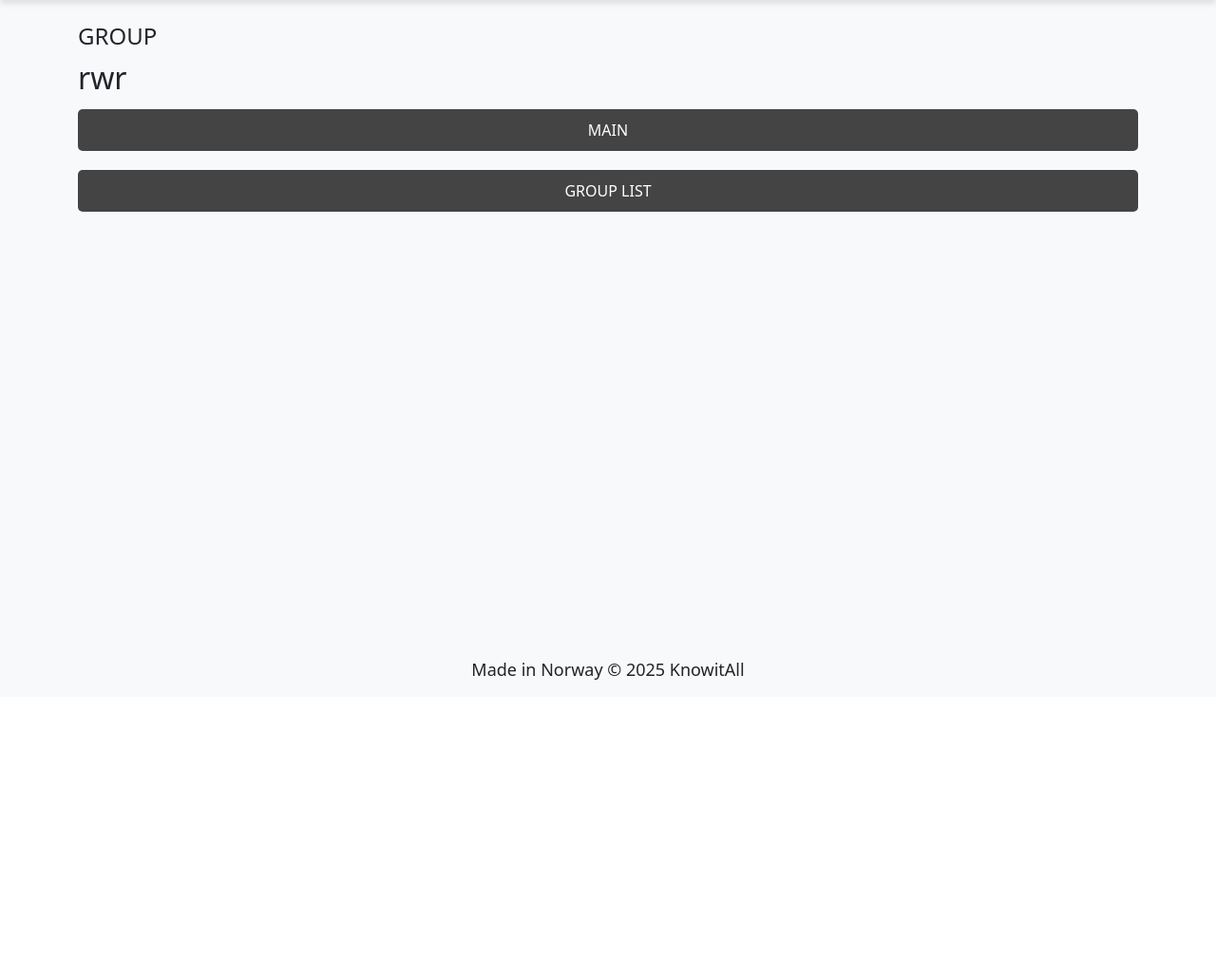
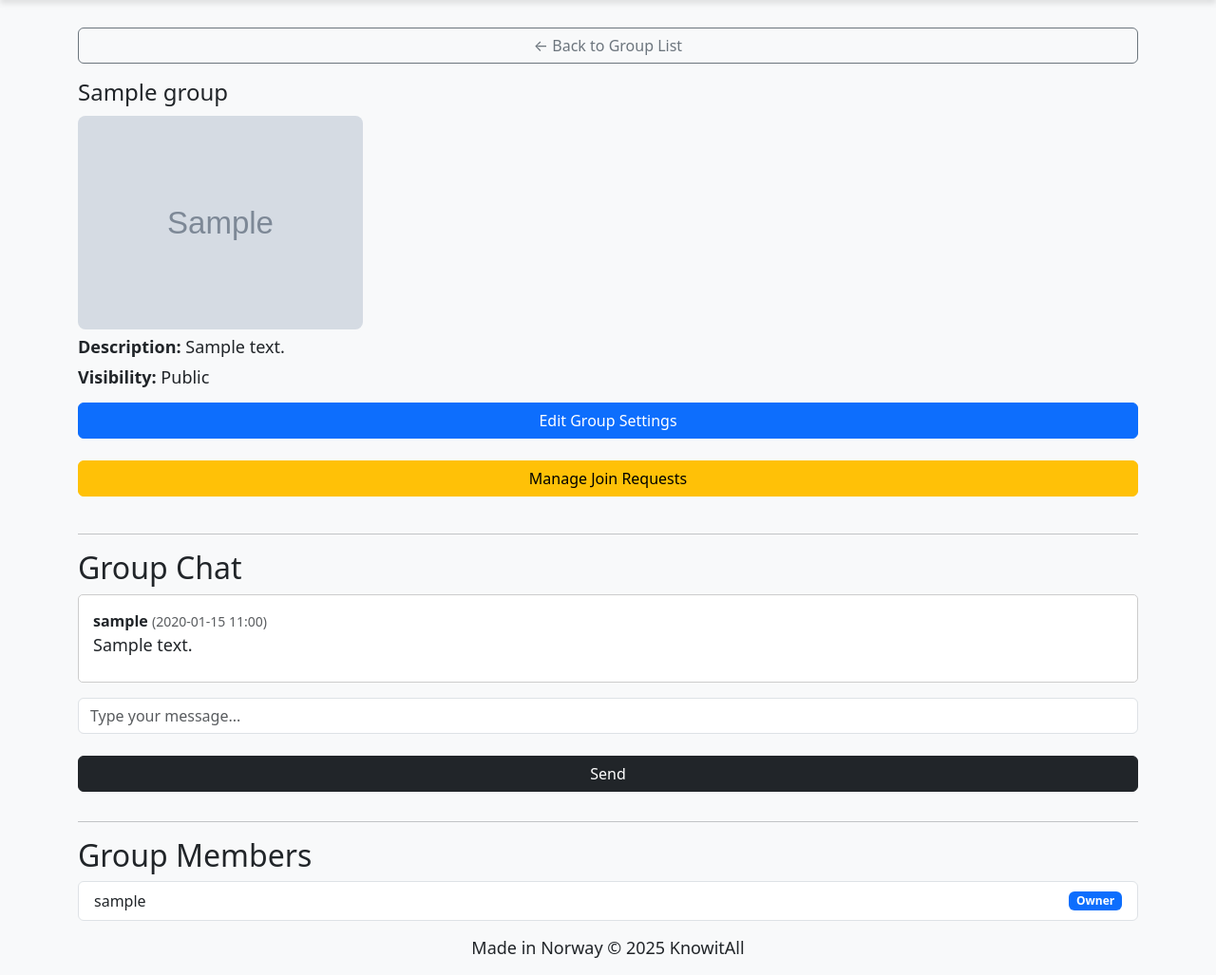
Before and after one commit to acromat1c/DTE2604, a Django app: a page that uses app/templates/programmingCourse/group.html in a window 1280 px wide. Shown: the part 66-1093 px from the top of the page at 95% size. Before the commit the page ends 782 px from the top, so only its background shows below. Run offline with Django 5.2, Linux system fonts and the light colour scheme; a user stored in the database is signed in; tables that the repository leaves empty hold one stand-in row (values such as "Sample post"); grey boxes marked "Sample" are stand-in pictures.

Commit message:
Update templates for group chat, settings, join requests, and admin controls

```diff
--- a/app/templates/programmingCourse/group.html
+++ b/app/templates/programmingCourse/group.html
@@ -1,13 +1,112 @@
 {% extends "base.html" %}
 
-{% block title %}Overview{% endblock %}
+{% block title %}{{ group.groupName }}{% endblock %}
 
 {% block content %}
 
-<h1>GROUP {{ name }}</h1>
-<h2>rwr</h2>
+<!-- Back Button -->
+<a href="{% url 'programing_course_app:groupList' %}">
+  <button class="btn btn-outline-secondary mb-3">← Back to Group List</button>
+</a>
 
-<a href="{% url "programing_course_app:main" %}"><Button>MAIN</Button></a>
-<a href="{% url "programing_course_app:groupList" %}"><Button>GROUP LIST</Button></a>
+<!-- Group Info -->
+<div class="card-box mb-4">
+  <h1>{{ group.groupName }}</h1>
+  <img src="{{ group.image.url }}" alt="Group Image" style="max-width: 300px; height: auto; border-radius: 8px;">
+  <p><strong>Description:</strong> {{ group.description|default:"No description yet." }}</p>
+  <p><strong>Visibility:</strong> {{ group.is_private|yesno:"Private,Public" }}</p>
 
+  {% if is_owner %}
+    <a href="{% url 'programing_course_app:group_settings' name=group.groupName %}">
+      <button class="btn btn-primary mt-2">Edit Group Settings</button>
+    </a>
+    <a href="{% url 'programing_course_app:manage_group_requests' name=group.groupName %}">
+      <button class="btn btn-warning mt-2">Manage Join Requests</button>
+    </a>
+  {% endif %}
+
+  <!-- Join / Leave / Request Buttons -->
+  {% if not is_member %}
+    <form method="post" class="mt-3">
+      {% csrf_token %}
+      {% if group.is_private %}
+        {% if join_requested %}
+          <p>You have already requested to join this private group.</p>
+        {% else %}
+          <button name="action" value="join" class="btn btn-warning">Request to Join</button>
+        {% endif %}
+      {% else %}
+        <button name="action" value="join" class="btn btn-success">Join Group</button>
+      {% endif %}
+    </form>
+  {% elif not is_owner %}
+    <form method="post" class="mt-3">
+      {% csrf_token %}
+      <button name="action" value="leave" class="btn btn-danger">Leave Group</button>
+    </form>
+  {% endif %}
+</div>
+
+<!-- Group Chat -->
+{% if is_member %}
+  <hr>
+  <h2 id="chat">Group Chat</h2>
+
+  <div class="chat-box mb-3" style="max-height: 300px; overflow-y: auto; background: #fff; padding: 15px; border: 1px solid #ccc; border-radius: 5px;">
+    {% for msg in messages %}
+      <div style="margin-bottom: 10px;">
+        <strong>{{ msg.user.username }}</strong>
+        <small class="text-muted">({{ msg.created_at|date:"Y-m-d H:i" }})</small>
+        <p style="margin: 0;">{{ msg.message }}</p>
+      </div>
+    {% empty %}
+      <p>No messages yet.</p>
+    {% endfor %}
+  </div>
+
+  <form method="post">
+    {% csrf_token %}
+    <input type="text" name="message" class="form-control" placeholder="Type your message..." required>
+    <button type="submit" class="btn btn-dark mt-2">Send</button>
+  </form>
+{% endif %}
+
+<!-- Group Members -->
+<hr>
+<h2>Group Members</h2>
+<ul class="list-group">
+  {% for member in members %}
+    <li class="list-group-item d-flex justify-content-between align-items-center">
+      {{ member.user.username }}
+      <div class="d-flex align-items-center gap-2">
+        {% if member.user == group.groupOwner %}
+          <span class="badge bg-primary">Owner</span>
+        {% elif member.user == user %}
+          <span class="badge bg-secondary">You</span>
+        {% endif %}
+
+        {% if is_owner and member.user != request.user %}
+          <form method="post">
+            {% csrf_token %}
+            <input type="hidden" name="target_id" value="{{ member.user.id }}">
+            {% if member.is_muted %}
+              <button name="action" value="unmute" class="btn btn-sm btn-success">Unmute</button>
+            {% else %}
+              <button name="action" value="mute" class="btn btn-sm btn-warning">Mute</button>
+            {% endif %}
+            <button name="action" value="kick" class="btn btn-sm btn-danger">Kick</button>
+          </form>
+        {% endif %}
+      </div>
+    </li>
+  {% endfor %}
+</ul>
+
+<script>
+    // Scroll to bottom of chat box
+    const chatBox = document.querySelector('.chat-box');
+    if (chatBox) {
+      chatBox.scrollTop = chatBox.scrollHeight;
+    }
+  </script>
 {% endblock %}
```
Also changed, not shown: app/templates/programmingCourse/create_group.html (added, +13 -0 lines), app/templates/programmingCourse/groupList.html (+21 -10 lines), app/templates/programmingCourse/group_settings.html (added, +17 -0 lines), app/templates/programmingCourse/manage_group_requests.html (added, +29 -0 lines).
